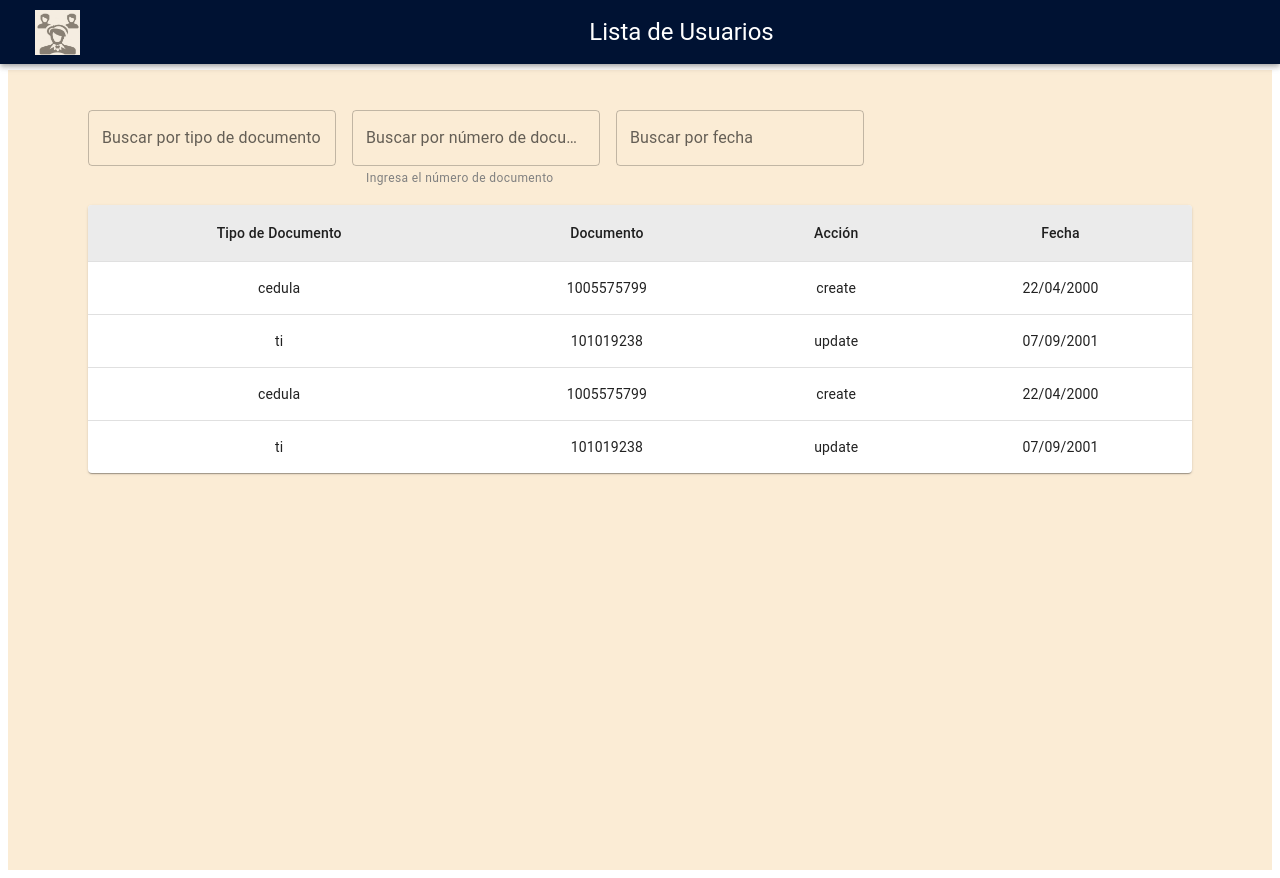
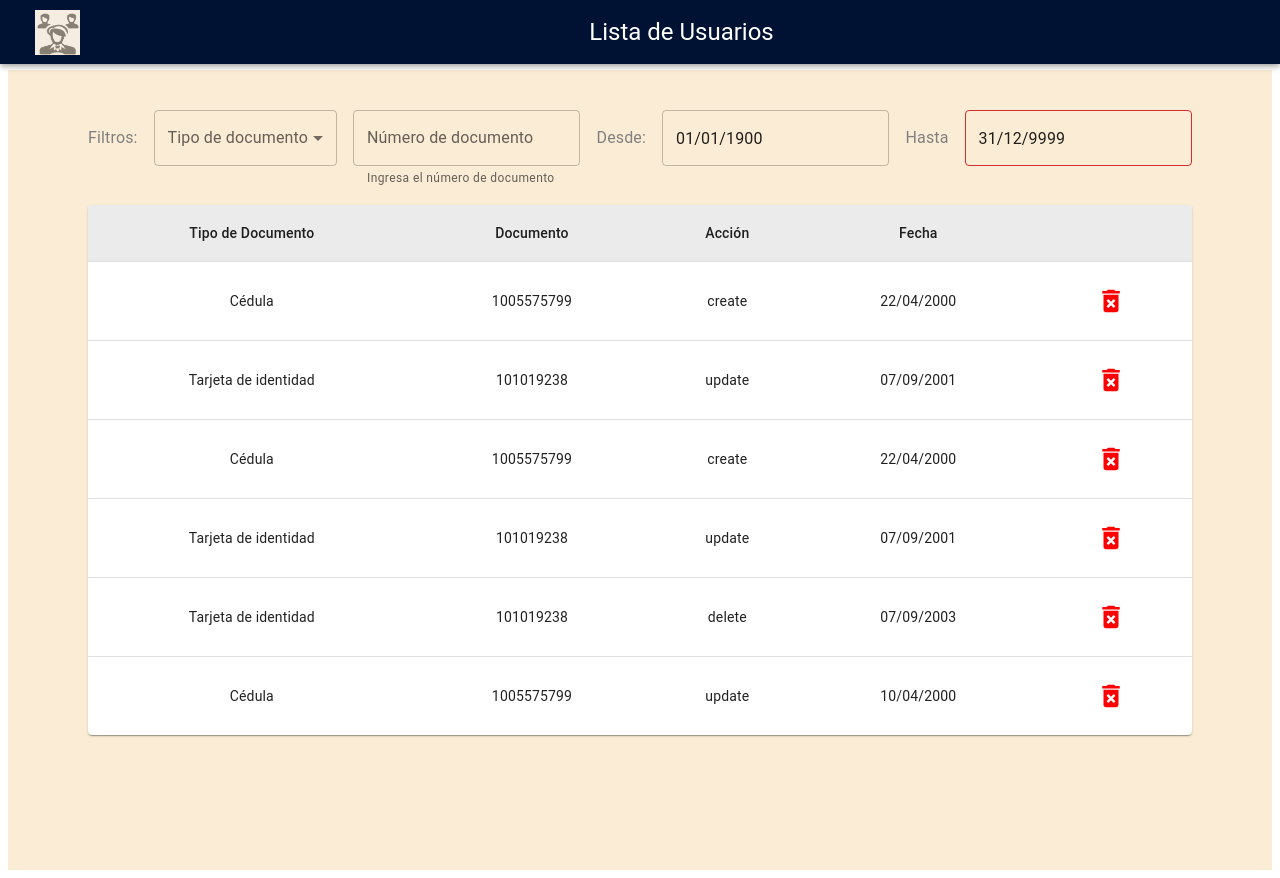
Before and after one commit to Yumpaz/Dise-o2FrontEnd, a React (Create React App) app: page /Logs in a window 1280 px wide. Built offline with nearby package versions, Linux system fonts and the light colour scheme.

Commit message:
Added Logs and Some minor User fixeds

```diff
--- a/src/components/UserForm.jsx
+++ b/src/components/UserForm.jsx
@@ -23,8 +23,8 @@ import { DatePicker } from "@mui/x-date-pickers/DatePicker";
 import Alert from '@mui/material/Alert';
 
 function getinitialdate(birthdate) {
-  const [month, day, year] = birthdate.split('/');
-  return `${year}-${day}-${month}`
+  const [day, month, year] = birthdate.split('/');
+  return `${year}-${month}-${day}`
 }
 
 const UserForm = ({ onClose, isnew, name, secondname, lastname, doctype, docnumber, gender, email, birthdate, phone }) => {
@@ -165,7 +165,9 @@ const UserForm = ({ onClose, isnew, name, secondname, lastname, doctype, docnumb
                 outline:"",
                 "& label": { color: "white" },
                 "& input": { color: "white" },
-                "& .MuiFormHelperText-root": { color: "grey" },
+                "& .MuiFormHelperText-root": {
+                  color: isValidName ? "grey" : "red"
+                }
               }}
             />
             <TextField
@@ -174,12 +176,14 @@ const UserForm = ({ onClose, isnew, name, secondname, lastname, doctype, docnumb
               error={isValidSecondname === false}
               onChange={handleSegundoNombreChange}
               variant="filled"
-              helperText={isValidName ? "Ingresa tu segundo nombre" : "No usar números y no mayor a 30 caracteres"}
+              helperText={isValidSecondname ? "Ingresa tu segundo nombre" : "No usar números y no mayor a 30 caracteres"}
               sx={{
                 outline:"",
                 "& label": { color: "white" },
                 "& input": { color: "white" },
-                "& .MuiFormHelperText-root": { color: "grey" },
+                "& .MuiFormHelperText-root": {
+                  color: isValidSecondname ? "grey" : "red"
+                }
               }}
             />
             <FormControl>
@@ -242,6 +246,7 @@ const UserForm = ({ onClose, isnew, name, secondname, lastname, doctype, docnumb
             </FormControl>
             <LocalizationProvider dateAdapter={AdapterDayjs}>
               <DatePicker
+                format="DD/MM/YYYY"
                 value={dayjs(birthdateValue)}
                 onChange={(newValue) => handleBirthdateChange(newValue)}
                 sx={{
@@ -269,7 +274,9 @@ const UserForm = ({ onClose, isnew, name, secondname, lastname, doctype, docnumb
               sx={{
                 "& label": { color: "white" },
                 "& input": { color: "white" },
-                "& .MuiFormHelperText-root": { color: "grey" },
+                "& .MuiFormHelperText-root": {
+                  color: isValidLastname ? "grey" : "red"
+                }
               }}
             />
             <TextField
@@ -282,7 +289,9 @@ const UserForm = ({ onClose, isnew, name, secondname, lastname, doctype, docnumb
               sx={{
                 "& label": { color: "white" },
                 "& input": { color: "white" },
-                "& .MuiFormHelperText-root": {color: "grey"},
+                "& .MuiFormHelperText-root": {
+                  color: isValidDocnumber ? "grey" : "red"
+                }
               }}
             />
             <TextField
@@ -295,7 +304,9 @@ const UserForm = ({ onClose, isnew, name, secondname, lastname, doctype, docnumb
               sx={{
                 "& label": { color: "white" },
                 "& input": { color: "white" },
-                "& .MuiFormHelperText-root": { color: "grey" },
+                "& .MuiFormHelperText-root": {
+                  color: isValidEmail ? "grey" : "red"
+                }
               }}
             />
             <TextField
@@ -308,7 +319,9 @@ const UserForm = ({ onClose, isnew, name, secondname, lastname, doctype, docnumb
               sx={{
                 "& label": { color: "white" },
                 "& input": { color: "white" },
-                "& .MuiFormHelperText-root": { color: "grey" },
+                "& .MuiFormHelperText-root": {
+                  color: isValidPhone ? "grey" : "red"
+                }
               }}
             />
           </Stack>
--- a/src/datalogs.js
+++ b/src/datalogs.js
@@ -27,6 +27,20 @@ const logList = [
       action: "update",
       date: "07/09/2001",
     },
+    {
+      id: "4",
+      doctype: "ti",
+      docnumber: "101019238",
+      action: "delete",
+      date: "07/09/2003",
+    },
+    {
+      id: "1",
+      doctype: "cedula",
+      docnumber: "1005575799",
+      action: "update",
+      date: "10/04/2000",
+    },
 ];
 
 export default logList;
--- a/src/pages/LogList.jsx
+++ b/src/pages/LogList.jsx
@@ -6,57 +6,159 @@ import TableContainer from "@mui/material/TableContainer";
 import TableHead from "@mui/material/TableHead";
 import TableRow from "@mui/material/TableRow";
 import Paper from "@mui/material/Paper";
+import DeleteForeverIcon from "@mui/icons-material/DeleteForever";
 import Container from "@mui/material/Container";
-import { Stack, TextField } from "@mui/material";
-import dataList from "../datalogs"
+import {
+  FormControl,
+  IconButton,
+  InputLabel,
+  MenuItem,
+  Select,
+  Stack,
+  TextField,
+  Typography,
+} from "@mui/material";
+import dataList from "../datalogs";
+import { AdapterDayjs } from "@mui/x-date-pickers/AdapterDayjs";
+import { LocalizationProvider } from "@mui/x-date-pickers/LocalizationProvider";
+import dayjs from "dayjs";
+import { DatePicker } from "@mui/x-date-pickers/DatePicker";
 
 const LogList = () => {
   const logs = dataList;
-    const [searchDocNumber, setsearchDocNumber] = useState("")
-    const [isValidDocNumber, setIsValidDocNumber] = useState(true)
+  const [DocType, setDocType] = useState("");
+  const [searchDocNumber, setsearchDocNumber] = useState("");
+  const [isValidDocNumber, setIsValidDocNumber] = useState(true);
+  const [Datei, setDatei] = useState("1900-01-01");
+  const [Datef, setDatef] = useState("9999-12-31");
   const filteredRows = logs.filter((log) => {
+    let Dateidespues = true;
+    let Datefantes = true;
+    const [day, month , year] = log.date.split("/");
+    const Dateicheck = dayjs(Datei)
+    const Datefcheck = dayjs(Datef)
+    const [monthi, dayi, yeari,] = [(Dateicheck.$M)+1, Dateicheck.$D, Dateicheck.$y]
+    const [monthf, dayf, yearf,] = [(Datefcheck.$M)+1, Datefcheck.$D, Datefcheck.$y]
+    if(yeari > year){
+        Dateidespues = false
+    }else{
+        if(monthi > month){
+            Dateidespues = false
+        }else{
+            if(dayi > day){
+                Dateidespues = false
+            }else{
+                Dateidespues = true
+            }
+        }
+    }
+    if(yearf < year){
+        Datefantes = false
+    }else{
+        if(monthf < month){
+            Datefantes = false
+        }else{
+            if(dayf < day){
+                Datefantes = false
+            }else{
+                Datefantes = true
+            }
+        }
+    }
+    console.log("Dateidespues: "+Dateidespues+" Dateiantes: "+Datefantes)
     return (
-        log.docnumber.includes(searchDocNumber)
+      log.docnumber.includes(searchDocNumber) && log.doctype.includes(DocType) && Dateidespues === true && Datefantes === true
     );
   });
+
+  const handleDelete = () => {};
 
   const handleDocNumberChange = (e) => {
     const newDocnumber = e.target.value;
     setsearchDocNumber(newDocnumber);
-        setIsValidDocNumber(/^\d+$/.test(newDocnumber) && newDocnumber.length <= 10);
+    setIsValidDocNumber(
+      /^\d+$/.test(newDocnumber) && newDocnumber.length <= 10
+    );
+  };
+
+  const handleDocTypeChange = (e) => {
+    setDocType(e.target.value);
+  };
+
+  const handleDateiChange = (newValue) => {
+    const newDate = `${newValue.$y}-${newValue.$M + 1}-${newValue.$D}`;
+    setDatei(newDate);
+  };
+
+  const handleDatefChange = (newValue) => {
+    const newDate = `${newValue.$y}-${newValue.$M + 1}-${newValue.$D}`;
+    setDatef(newDate);
+  };
+
+  const handleDocType = (doctype) => {
+    if (doctype === "cedula") {
+      return "Cédula";
+    } else {
+      if (doctype === "ti") {
+        return "Tarjeta de identidad";
       }
+    }
+  };
 
   return (
     <Container sx={{ paddingTop: 5 }}>
       <Stack direction="row" spacing={2} sx={{ marginBottom: 2 }}>
+        <Typography sx={{ color: "gray", paddingTop: 2 }}>Filtros: </Typography>
+        <FormControl sx={{ width: "200px" }}>
+          <InputLabel>Tipo de documento</InputLabel>
+          <Select
+            value={DocType}
+            label="Tipo de Documento"
+            onChange={handleDocTypeChange}
+          >
+            <MenuItem value={"ti"}>Tarjeta de Identidad</MenuItem>
+            <MenuItem value={"cedula"}>Cédula</MenuItem>
+            <MenuItem value={""}>Todo</MenuItem>
+          </Select>
+        </FormControl>
         <TextField
-            label="Buscar por tipo de documento"
-            variant="outlined"
-            value={""}
-          />
-          <TextField
-            label="Buscar por número de documento"
+          label="Número de documento"
           variant="outlined"
           error={isValidDocNumber === false}
           value={searchDocNumber}
-            helperText={isValidDocNumber ? "Ingresa el número de documento" : "Solo números y no mayor a 10 caracteres"}
+          helperText={
+            isValidDocNumber
+              ? "Ingresa el número de documento"
+              : "Solo números y no mayor a 10 caracteres"
+          }
           onChange={handleDocNumberChange}
-            sx = {{"& .MuiFormHelperText-root": { color: "grey" }}}
         />
-          <TextField
-            label="Buscar por fecha"
-            variant="outlined"
-            value={""}
+        <Typography sx={{ color: "gray", paddingTop: 2 }}>Desde:</Typography>
+        <LocalizationProvider dateAdapter={AdapterDayjs}>
+          <DatePicker
+            format="DD/MM/YYYY"
+            value={dayjs(Datei)}
+            onChange={(newValue) => handleDateiChange(newValue)}
           />
+        </LocalizationProvider>
+        <Typography sx={{ color: "gray", paddingTop: 2 }}>Hasta</Typography>
+        <LocalizationProvider dateAdapter={AdapterDayjs}>
+          <DatePicker
+            format="DD/MM/YYYY"
+            value={dayjs(Datef)}
+            onChange={(newValue) => handleDatefChange(newValue)}
+          />
+        </LocalizationProvider>
       </Stack>
       <TableContainer component={Paper}>
         <Table sx={{ minWidth: 650 }} aria-label="simple table">
-            <TableHead sx={{background: "#EBEBEB"}}>
+          <TableHead sx={{ background: "#EBEBEB" }}>
             <TableRow>
               <TableCell align="center">Tipo de Documento</TableCell>
               <TableCell align="center">Documento</TableCell>
               <TableCell align="center">Acción</TableCell>
               <TableCell align="center">Fecha</TableCell>
+              <TableCell align="center"></TableCell>
             </TableRow>
           </TableHead>
           <TableBody>
@@ -65,10 +167,21 @@ const LogList = () => {
                 key={row.doc}
                 sx={{ "&:last-child td, &:last-child th": { border: 0 } }}
               >
-                  <TableCell align="center">{row.doctype}</TableCell>
+                <TableCell align="center">
+                  {handleDocType(row.doctype)}
+                </TableCell>
                 <TableCell align="center">{row.docnumber}</TableCell>
                 <TableCell align="center">{row.action}</TableCell>
                 <TableCell align="center">{row.date}</TableCell>
+                <TableCell align="center">
+                  {
+                    <IconButton onClick={handleDelete}>
+                      <DeleteForeverIcon
+                        sx={{ width: "30px", height: "30px", color: "red" }}
+                      />
+                    </IconButton>
+                  }
+                </TableCell>
               </TableRow>
             ))}
           </TableBody>
```
Lines whose indentation alone changed are shown as unchanged.
